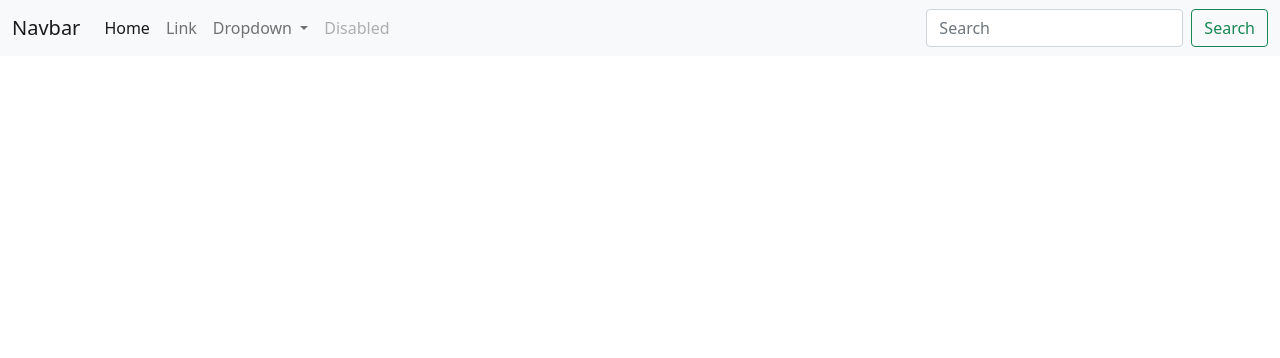
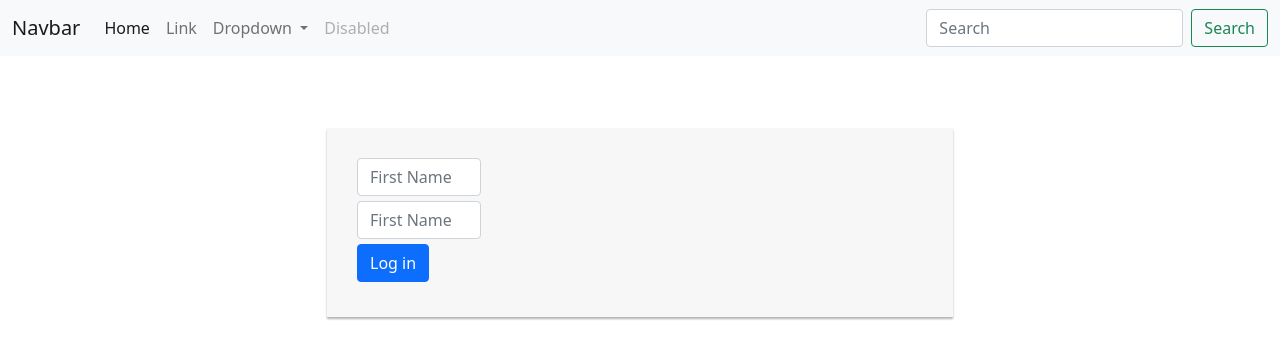
Before and after one commit to xruschx/employee-management, an Angular app: page / in a window 1280 px wide. Shown: the top 358 px of the page. Built offline with nearby package versions, Linux system fonts and the light colour scheme.

Commit message:
#1: Add search bar

```diff
--- a/src/app/app.component.html
+++ b/src/app/app.component.html
@@ -34,3 +34,7 @@
     </div>
   </div>
 </nav>
+<br>
+<br>
+<br>
+<app-search-bar></app-search-bar>
--- a/src/app/app.module.ts
+++ b/src/app/app.module.ts
@@ -3,10 +3,12 @@ import { BrowserModule } from '@angular/platform-browser';
 
 import { AppRoutingModule } from './app-routing.module';
 import { AppComponent } from './app.component';
+import { SearchBarComponent } from './search/search-bar/search-bar.component';
 
 @NgModule({
   declarations: [
-    AppComponent
+    AppComponent,
+    SearchBarComponent
   ],
   imports: [
     BrowserModule,
--- /dev/null
+++ b/src/app/search/search-bar/search-bar.component.css
@@ -0,0 +1,16 @@
+.container.search-form {
+  width: 650px;
+}
+
+.search-form form {
+  margin-bottom: 15px;
+  background: #f7f7f7;
+  box-shadow: 0 2px 2px rgba(0, 0, 0, 0.3);
+  padding: 30px;
+}
+
+.search-form .form-group {
+  margin-bottom: 5px;
+}
+
+/*# sourceMappingURL=search-bar.component.css.map */
--- /dev/null
+++ b/src/app/search/search-bar/search-bar.component.html
@@ -0,0 +1,21 @@
+<div class="container search-form">
+  <form>
+  <div class="row">
+    <div class="col-3">
+      <div class="form-group">
+        <input type="firstName" class="form-control" id="exampleInputEmail1" aria-describedby="emailHelp" placeholder="First Name">
+      </div>
+    </div>
+  </div>
+    <div class="row">
+      <div class="col-3">
+        <div class="form-group">
+          <input type="firstName" class="form-control" id="exampleInputEmail1" aria-describedby="emailHelp" placeholder="First Name">
+        </div>
+      </div>
+    </div>
+    <div class="form-group">
+      <button type="button" class="btn btn-primary btn-block">Log in</button>
+    </div>
+  </form>
+</div>
--- /dev/null
+++ b/src/app/search/search-bar/search-bar.component.scss
@@ -0,0 +1,18 @@
+.container {
+  &.search-form  {
+    width: 650px;
+  }
+}
+
+.search-form form {
+  margin-bottom: 15px;
+  background: #f7f7f7;
+  box-shadow: 0 2px 2px rgba(0, 0, 0, 0.3);
+  padding: 30px;
+}
+
+.search-form {
+  .form-group {
+    margin-bottom: 5px;
+  }
+}
--- /dev/null
+++ b/src/app/search/search-bar/search-bar.component.ts
@@ -0,0 +1,15 @@
+import { Component, OnInit } from '@angular/core';
+
+@Component({
+  selector: 'app-search-bar',
+  templateUrl: './search-bar.component.html',
+  styleUrls: ['./search-bar.component.scss']
+})
+export class SearchBarComponent implements OnInit {
+
+  constructor() { }
+
+  ngOnInit(): void {
+  }
+
+}
```
Also changed, not shown: 2 other files (tests, documents, lock files or other folders).
